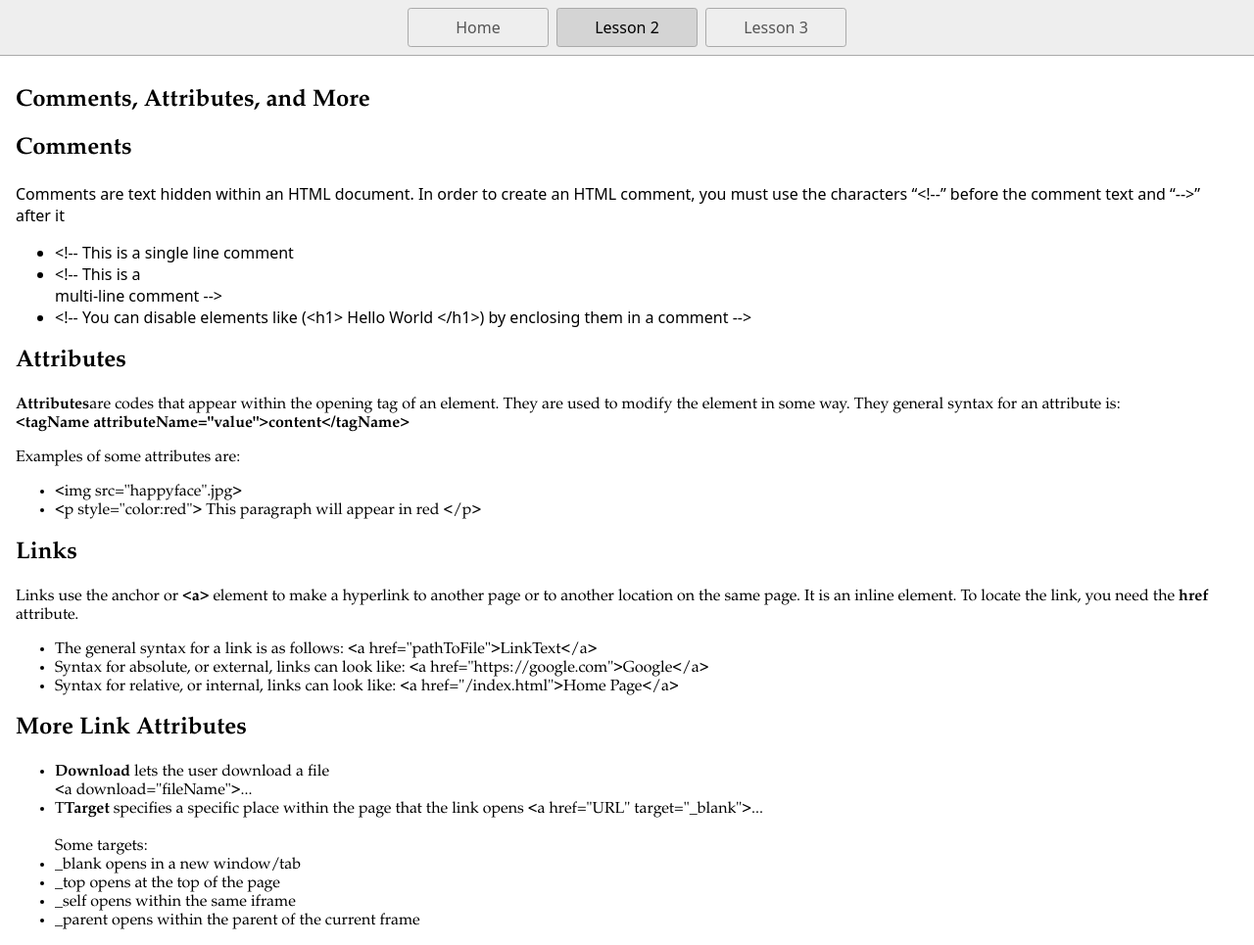
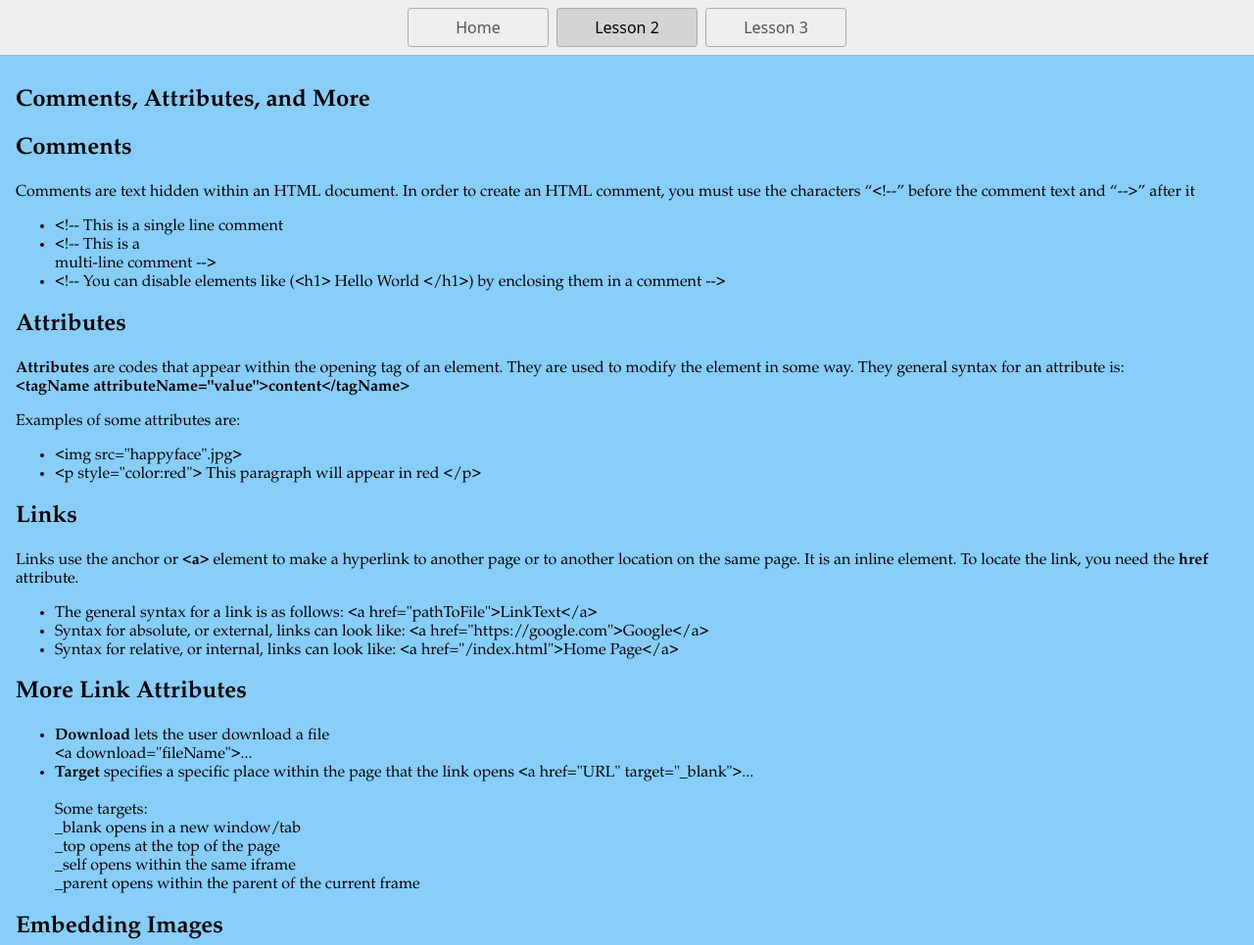
Before and after one commit to cynthias94/Unit_C2_Project_CynthiaShujana, a website: page lesson2.html in a window 1280 px wide. Shown: the top 965 px of the page at 98% size. Drawn offline with Linux system fonts and the light colour scheme.

Commit message:
commit and push

```diff
--- a/lesson2.html
+++ b/lesson2.html
@@ -7,6 +7,7 @@
     <link rel="stylesheet" href="styles.css">
     <script type="module" src="script.js"></script>
   </head>
+  <body style="background-color:lightskyblue;">
     <nav>
       <a href="/">Home</a>
       <a href="/lesson2.html" aria-current="page">Lesson 2</a>
@@ -15,10 +16,10 @@
     <main>
       <h1 style= "color:black;font-family:garamond;">Comments, Attributes, and More</h1>
       <h2 style= "color:black;font-family:garamond;">Comments</h2>
-      <p>
+      <p style= "color:black;font-family:garamond;">
         Comments are text hidden within an HTML document. In order to create an HTML comment, you must use the characters “&lt;!--” before the comment text and “--&gt;” after it
       </p>
-      <ul>
+      <ul style= "color:black;font-family:garamond;">
         <li>&lt;!-- This is a single line comment</li>
         <li>&lt;!-- This is a <br>
           multi-line comment --&gt;</li>
@@ -26,7 +27,7 @@
       </ul>
       <h2 style= "color:black;font-family:garamond;">Attributes</h2>
       <p style= "color:black;font-family:garamond;">
-        <b>Attributes</b>are codes that appear within the opening tag of an element. They are used to modify the element in some way. They general syntax for an attribute is: <br>
+        <b>Attributes</b> are codes that appear within the opening tag of an element. They are used to modify the element in some way. They general syntax for an attribute is: <br>
         <b>&lt;tagName attributeName="value"&gt;content&lt;/tagName&gt;</b>
       </p>
       <p style= "color:black;font-family:garamond;">
@@ -52,13 +53,13 @@
       <ul style= "color:black;font-family:garamond;">
         <li><b>Download</b> lets the user download a file <br>
           &lt;a download="fileName"&gt;...</li>
-        <li>T<b>Target</b> specifies a specific place within the page that the link opens
+        <li><b>Target</b> specifies a specific place within the page that the link opens
           &lt;a href="URL" target="_blank"&gt;... <br> <br>
         Some targets: <br>
-      <li>_blank opens in a new window/tab</li>
-      <li>_top opens at the top of the page</li>
-      <li>_self opens within the same iframe</li>
-      <li>_parent opens within the parent of the current frame</li>
+      _blank opens in a new window/tab <br>
+      _top opens at the top of the page <br>
+      _self opens within the same iframe <br>
+      _parent opens within the parent of the current frame <br>
     </li>
       </ul>
     <h2 style="color:black;font-family:garamond;">Embedding Images</h2>
@@ -71,7 +72,7 @@
 &lt;img src="happyface.png"alt="Smiley Face"&gt;
     </p>
     <p style="color:black;font-family:garamond;">
-      An example for the syntax of a remote image is as follows:
+      An example for the syntax of a remote image is as follows: <br>
       &lt;img src="https://png.pngtree.com/png-vector/20241014/ourmid/pngtree-playful-smiley-face-clipart-showcasing-a-happy-emoji-suitable-for-use-png-image_14090536.png"alt="Smiley Face"&gt;
     </p>
     <p style="color:black;font-family:garamond;">
```
Also changed, not shown: html5.png.
